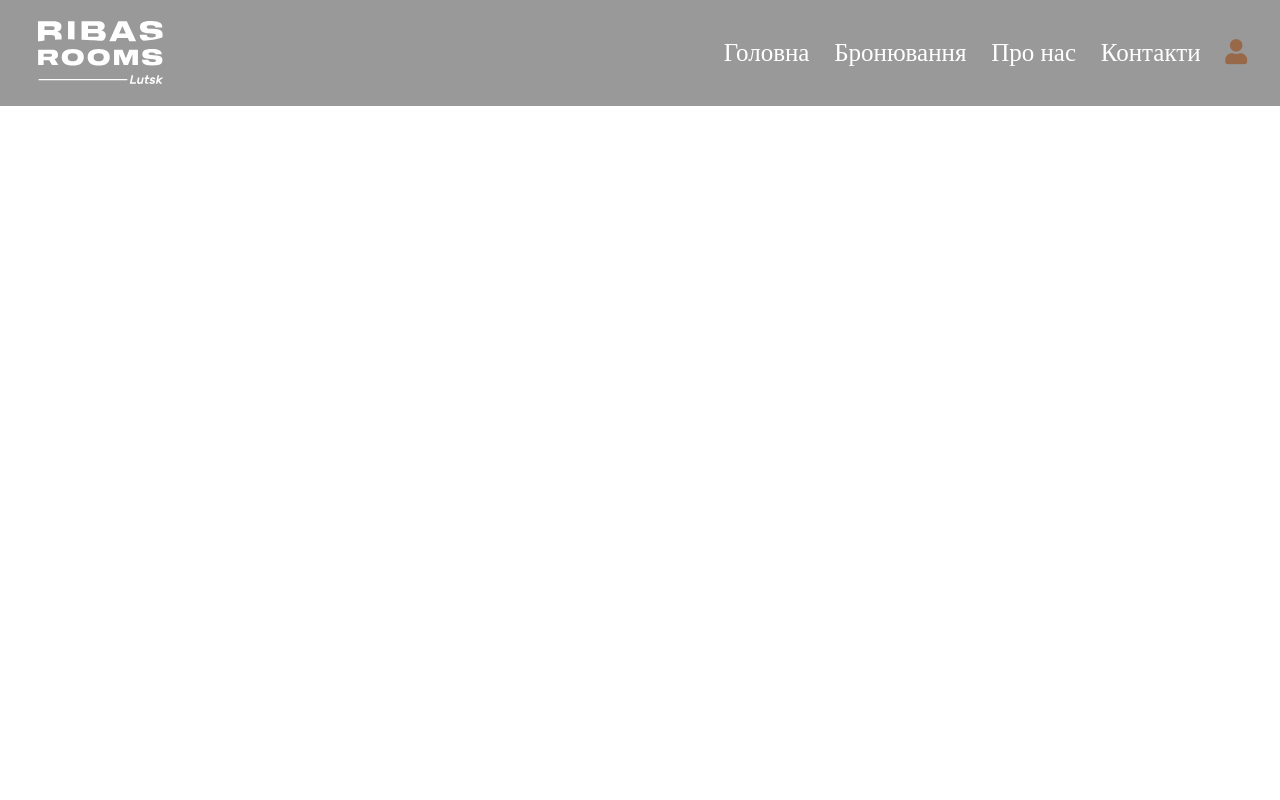
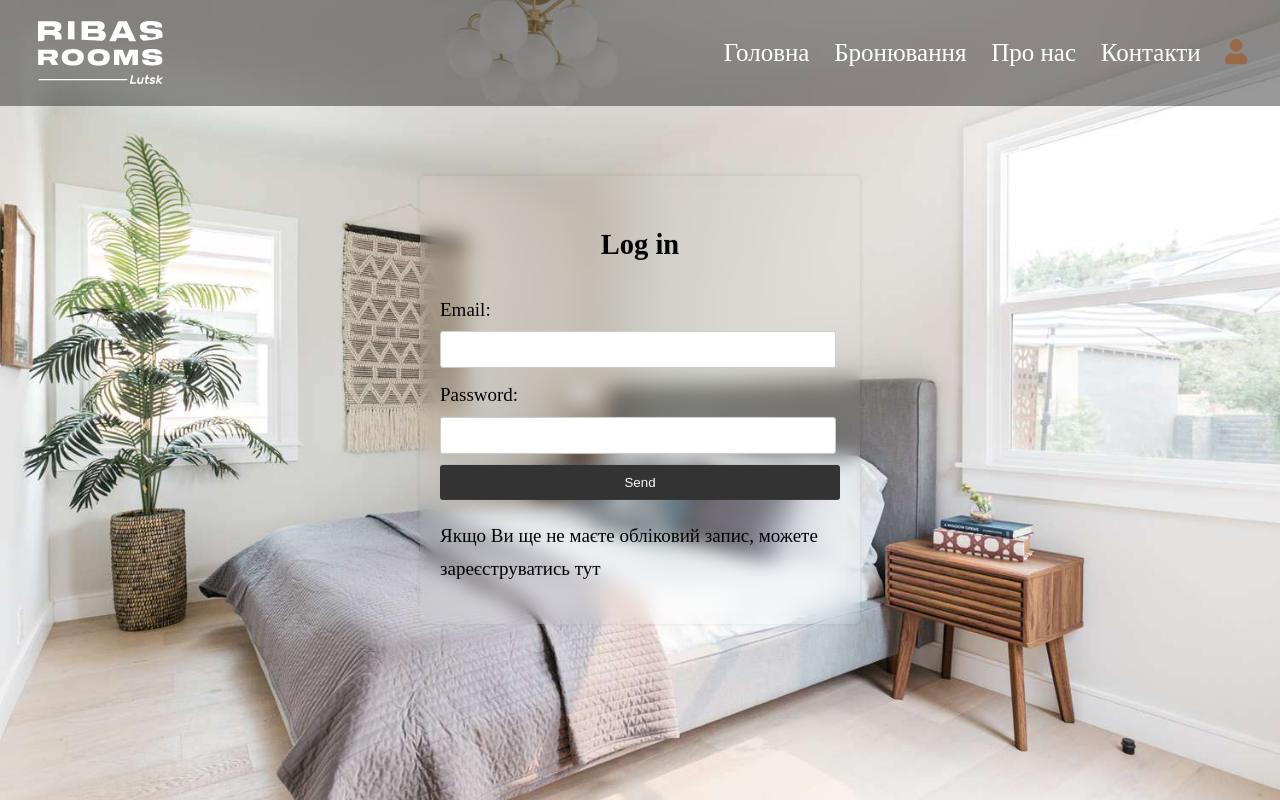
Before and after one commit to Lil5166/kpi-3-web, a plain HTML site: page lab3/login.html in a window 1280 px wide. Drawn offline with Linux system fonts and the light colour scheme.

Commit message:
Added login and registration without adaptive

```diff
--- a/lab3/login.html
+++ b/lab3/login.html
@@ -19,5 +19,19 @@
         </ul>
     </nav>
 </header>
+
+<div class="container"><h2>Log in</h2>
+    <form>
+        <label for="email">Email:</label>
+        <input type="email" id="email" name="email" required>
+
+        <label for="password">Password:</label>
+        <input type="password" id="password" name="password" required>
+
+        <input type="submit" value="Send">
+    </form>
+    <p>Якщо Ви ще не маєте обліковий запис, можете зареєструватись<a href="registration.html"> тут</a></p>
+</div>
+
 </body>
 </html>
--- a/lab3/styles/login.css
+++ b/lab3/styles/login.css
@@ -18,7 +18,10 @@ header {
     justify-content: space-between;
     align-items: center;
 }
-
+body{
+    background: url('../common/images/room7.jpg') no-repeat center center fixed;
+    background-size: cover;
+}
 .icon {
     width: 10%;
     display: inline-block;
@@ -54,3 +57,62 @@ header nav ul li a:hover {
     pointer-events: none;
     color: #986948;
 }
+
+.container {
+    max-width: 400px;
+    margin: 0 auto;
+    padding: 20px;
+    border-radius: 5px;
+    box-shadow: 0 0 5px rgba(0, 0, 0, 0.1);
+    z-index: 2;
+    position: absolute;
+    top: 50%;
+    left: 50%;
+    transform: translate(-50%, -50%);
+    backdrop-filter: blur(10px);
+}
+
+h2 {
+    text-align: center;
+}
+
+form {
+    margin-top: 20px;
+}
+
+label {
+    display: block;
+    margin-bottom: 5px;
+}
+
+input[type="submit"] {
+    background: #333;
+    color: #fff;
+    padding: 10px 15px;
+    border: none;
+    border-radius: 3px;
+    cursor: pointer;
+    width: 100%;
+    z-index: 2;
+}
+
+input[type="submit"]:hover {
+    background: #555;
+}
+
+
+input[type="email"],
+input[type="password"]{
+    padding: 10px;
+    margin-bottom: 10px;
+    border: 1px solid #ccc;
+    border-radius: 3px;
+}
+input[type="email"],
+input[type="password"]{
+    width: 93.5%;
+}
+.container a{
+    text-decoration: none;
+    color: black;
+}
--- a/lab3/styles/registration.css
+++ b/lab3/styles/registration.css
@@ -17,6 +17,11 @@ header {
     display: flex;
     justify-content: space-between;
     align-items: center;
+}
+
+body {
+    background: url('../common/images/room7.jpg') no-repeat center center fixed;
+    background-size: cover;
 }
 
 .icon {
@@ -50,7 +55,78 @@ header nav ul li a:first-child {
 header nav ul li a:hover {
     color: #555;
 }
+
 .choose {
     pointer-events: none;
     color: #986948;
 }
+
+.container {
+    max-width: 400px;
+    margin: 0 auto;
+    padding: 20px;
+    border-radius: 5px;
+    box-shadow: 0 0 5px rgba(0, 0, 0, 0.1);
+    z-index: 2;
+    position: absolute;
+    top: 73%;
+    left: 50%;
+    transform: translate(-50%, -50%);
+    backdrop-filter: blur(10px);
+}
+
+h2 {
+    text-align: center;
+}
+
+form {
+    margin-top: 20px;
+}
+
+label {
+    display: block;
+    margin-bottom: 5px;
+}
+
+input[type="submit"] {
+    background: #333;
+    color: #fff;
+    padding: 10px 15px;
+    border: none;
+    border-radius: 3px;
+    cursor: pointer;
+    width: 100%;
+    z-index: 2;
+}
+
+input[type="submit"]:hover {
+    background: #555;
+}
+
+
+input[type="email"],
+input[type="password"],
+input[type="text"],
+input[type="date"],
+select,
+input[type="file"] {
+    padding: 10px;
+    margin-bottom: 10px;
+    border: 1px solid #ccc;
+    border-radius: 3px;
+}
+
+input[type="email"],
+input[type="password"],
+input[type="text"],
+input[type="date"],
+input[type="file"] {
+    width: 93.5%;
+}
+select{
+    width: 100%;
+}
+.container a {
+    text-decoration: none;
+    color: black;
+}
```
Also changed, not shown: lab3/registration.html (added, +60 -0 lines), lab3/common/images/room7.jpg (added).
